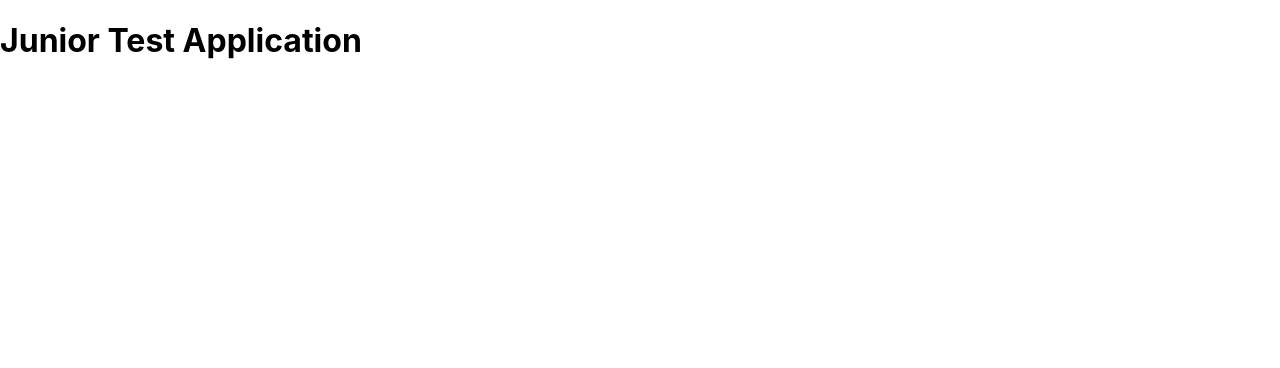
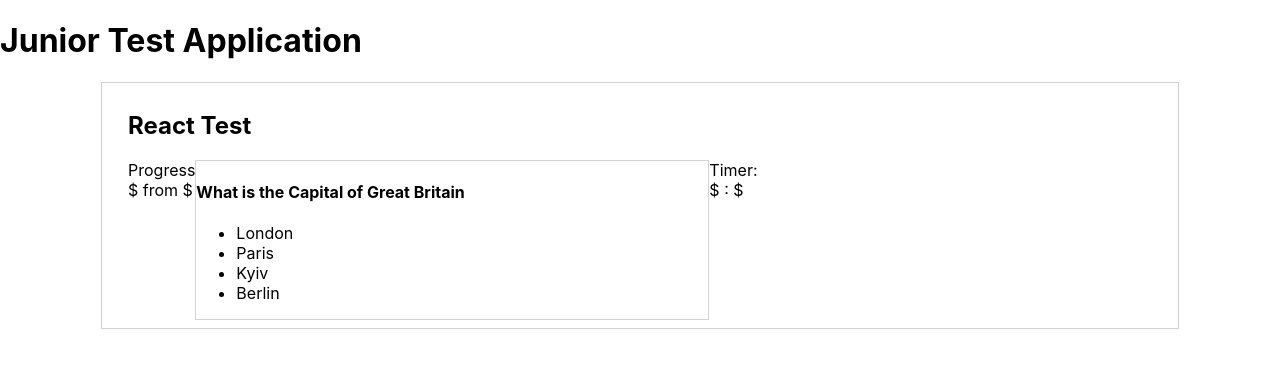
Before and after one commit to svetlanagaydey/Junior-Test-App, a React (Create React App) app: page / in a window 1280 px wide. Shown: the top 368 px of the page. Built offline with nearby package versions, Linux system fonts and the light colour scheme.

Commit message:
Card component started

```diff
--- a/src/App.js
+++ b/src/App.js
@@ -1,8 +1,9 @@
-
+import TestComponent from './Components/TestComponent/TestComponent';
 function App() {
   return (
     <div>
       <h1>Junior Test Application</h1>
+      <TestComponent />
     </div>
   );
 }
--- /dev/null
+++ b/src/Components/TestComponent/TestComponent.css
@@ -0,0 +1,23 @@
+.test-page {
+    width: 80%;
+    margin: 0 auto;
+    border: 1px solid lightgrey;
+    padding: 1vh 2vw ;
+}
+.test-card {
+    min-height: 10vh;
+    border: 1px solid lightgray;
+}
+.test-content {
+    width: 100%;
+    display: flex;
+}
+.test-card {
+    width: 50%;
+    min-height: 5vh;
+}
+.test-progress,
+.test-timer {
+    display: flex;
+    flex-direction: column;
+}
--- /dev/null
+++ b/src/Components/TestComponent/TestComponent.jsx
@@ -0,0 +1,55 @@
+import React from 'react';
+import './TestComponent.css';
+
+const testsList = [
+	{
+		testName: 'Test Name',
+		testId: 123,
+		questions: [
+			{
+				questionId: 1000,
+				questionText: 'What is the Capital of Great Britain',
+				options: ['London', 'Paris', 'Kyiv', 'Berlin'],
+				writeOptionInex: 0,
+			}
+		]
+	}
+]
+
+const TestComponent = () => {
+    return (
+        <div className='test-page'>
+            <h2>React Test</h2>
+            <div className='test-content'>
+                <div className='test-progress'>
+                    <span>Progress</span>
+                    <span>$ from $</span>
+                </div>
+
+                <div className='test-card'>
+									<h3>{testsList.testName}</h3>
+									{testsList[0].questions.map((quest) => {
+										return (
+											<div key={quest.questionId}>
+												<h4>{quest.questionText}</h4>
+												<ul className='questionsList'>
+													{quest.options.map((answer, index) => {
+														return (
+														<li key={index} className='answer'>{answer}</li>
+														)
+													})}
+												</ul>
+											</div>
+										)
+									})}
+                </div>
+
+                <div className='test-timer'>
+                    <span>Timer:</span>
+                    <span>$ : $</span>
+                </div>
+            </div>
+        </div>
+    )
+}
+export default TestComponent;
--- a/src/index.css
+++ b/src/index.css
@@ -11,3 +11,6 @@ code {
   font-family: source-code-pro, Menlo, Monaco, Consolas, 'Courier New',
     monospace;
 }
+#root {
+  width: 100vw;
+}
```
